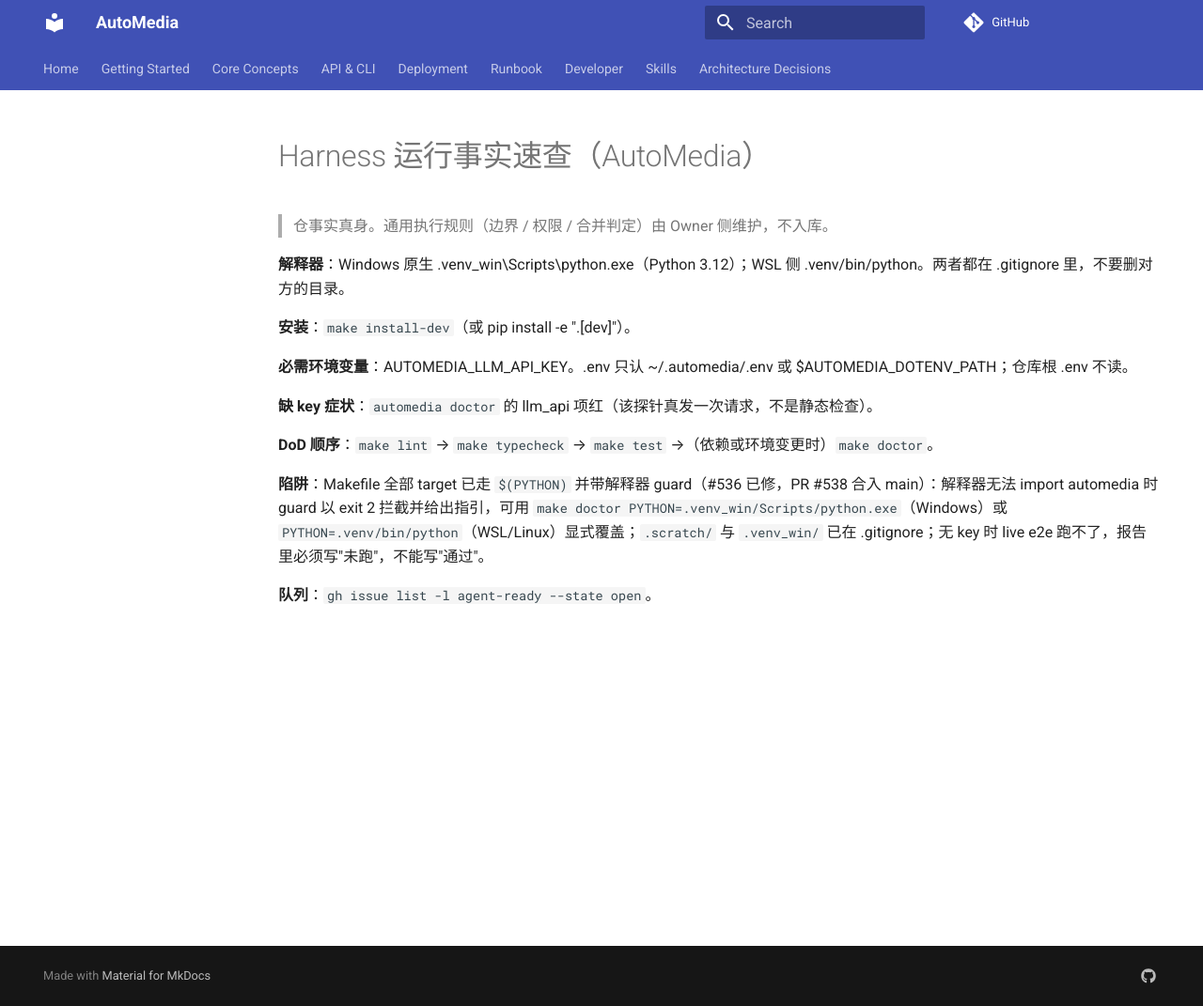
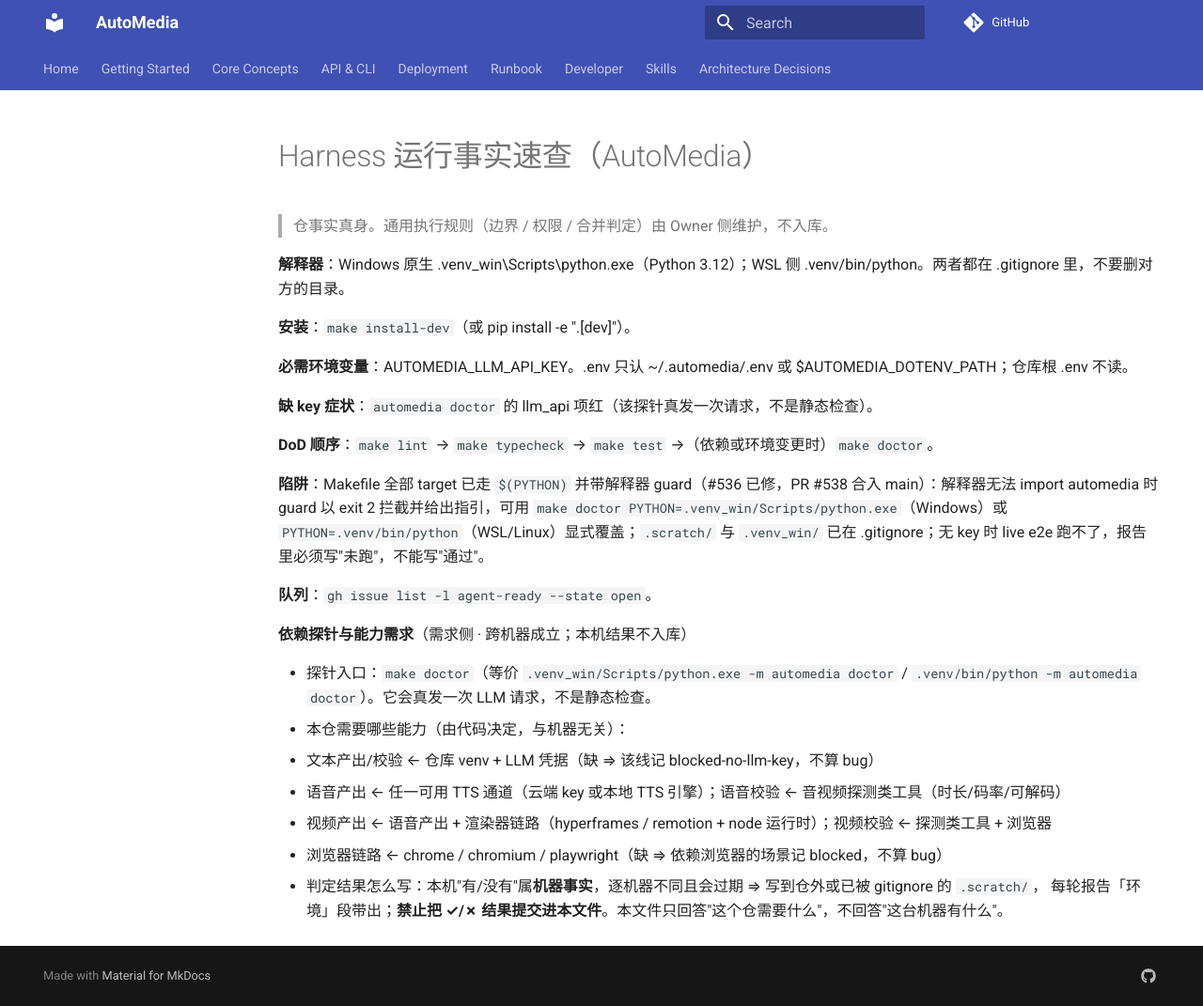
Before and after one commit to 1StepMore/AutoMedia, an MkDocs documentation site: the page built from docs/dev/harness-run-facts.md, in a window 1280 px wide and 1071 px high. Shown: the whole window at 94% size. Built offline with MkDocs 1.6.1 and Material for MkDocs 9.7.7, drawn with Linux system fonts in a browser that asks for light colours; comment, search, counter and statistics services are not loaded.

Commit message:
chore(dev): harness 事实页补「能力需求」小节，明确本机判定结果不入库
Signed-off-by: Hermes Agent <hermes-agent@nousresearch.com>

```diff
--- a/docs/dev/harness-run-facts.md
+++ b/docs/dev/harness-run-facts.md
@@ -15,3 +15,14 @@
 **陷阱**：Makefile 全部 target 已走 `$(PYTHON)` 并带解释器 guard（#536 已修，PR #538 合入 main）：解释器无法 import automedia 时 guard 以 exit 2 拦截并给出指引，可用 `make doctor PYTHON=.venv_win/Scripts/python.exe`（Windows）或 `PYTHON=.venv/bin/python`（WSL/Linux）显式覆盖；`.scratch/` 与 `.venv_win/` 已在 .gitignore；无 key 时 live e2e 跑不了，报告里必须写"未跑"，不能写"通过"。
 
 **队列**：`gh issue list -l agent-ready --state open`。
+
+**依赖探针与能力需求**（需求侧 · 跨机器成立；本机结果不入库）
+
+- 探针入口：`make doctor`（等价 `.venv_win/Scripts/python.exe -m automedia doctor` / `.venv/bin/python -m automedia doctor`）。它会真发一次 LLM 请求，不是静态检查。
+- 本仓需要哪些能力（由代码决定，与机器无关）：
+  - 文本产出/校验 ← 仓库 venv + LLM 凭据（缺 ⇒ 该线记 blocked-no-llm-key，不算 bug）
+  - 语音产出 ← 任一可用 TTS 通道（云端 key 或本地 TTS 引擎）；语音校验 ← 音视频探测类工具（时长/码率/可解码）
+  - 视频产出 ← 语音产出 + 渲染器链路（hyperframes / remotion + node 运行时）；视频校验 ← 探测类工具 + 浏览器
+  - 浏览器链路 ← chrome / chromium / playwright（缺 ⇒ 依赖浏览器的场景记 blocked，不算 bug）
+- 判定结果怎么写：本机"有/没有"属**机器事实**，逐机器不同且会过期 ⇒ 写到仓外或已被 gitignore 的 `.scratch/`，
+  每轮报告「环境」段带出；**禁止把 ✓/✗ 结果提交进本文件**。本文件只回答"这个仓需要什么"，不回答"这台机器有什么"。
```
Also changed, not shown: docs/dev/doc-inventory.md (+1 -1 lines).
